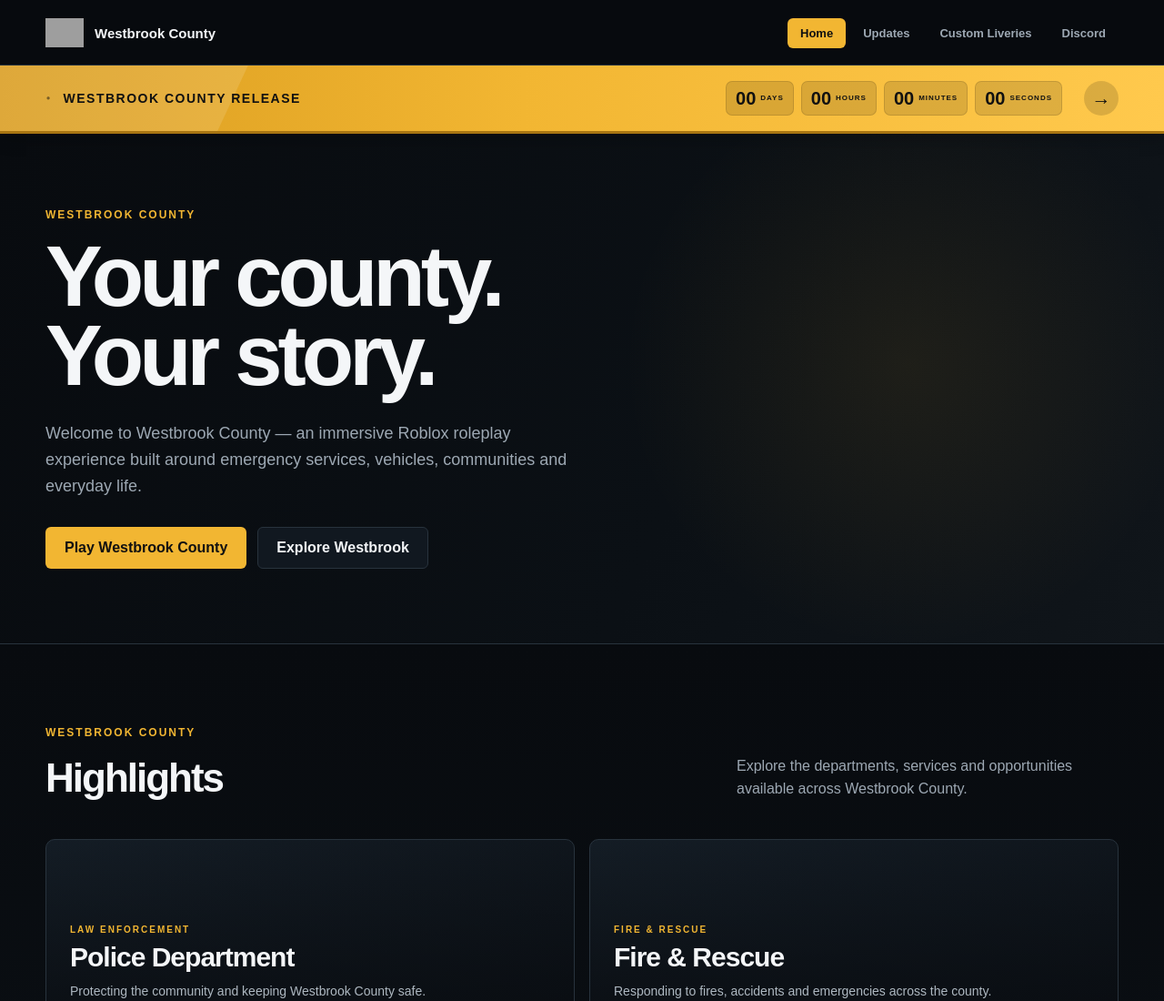
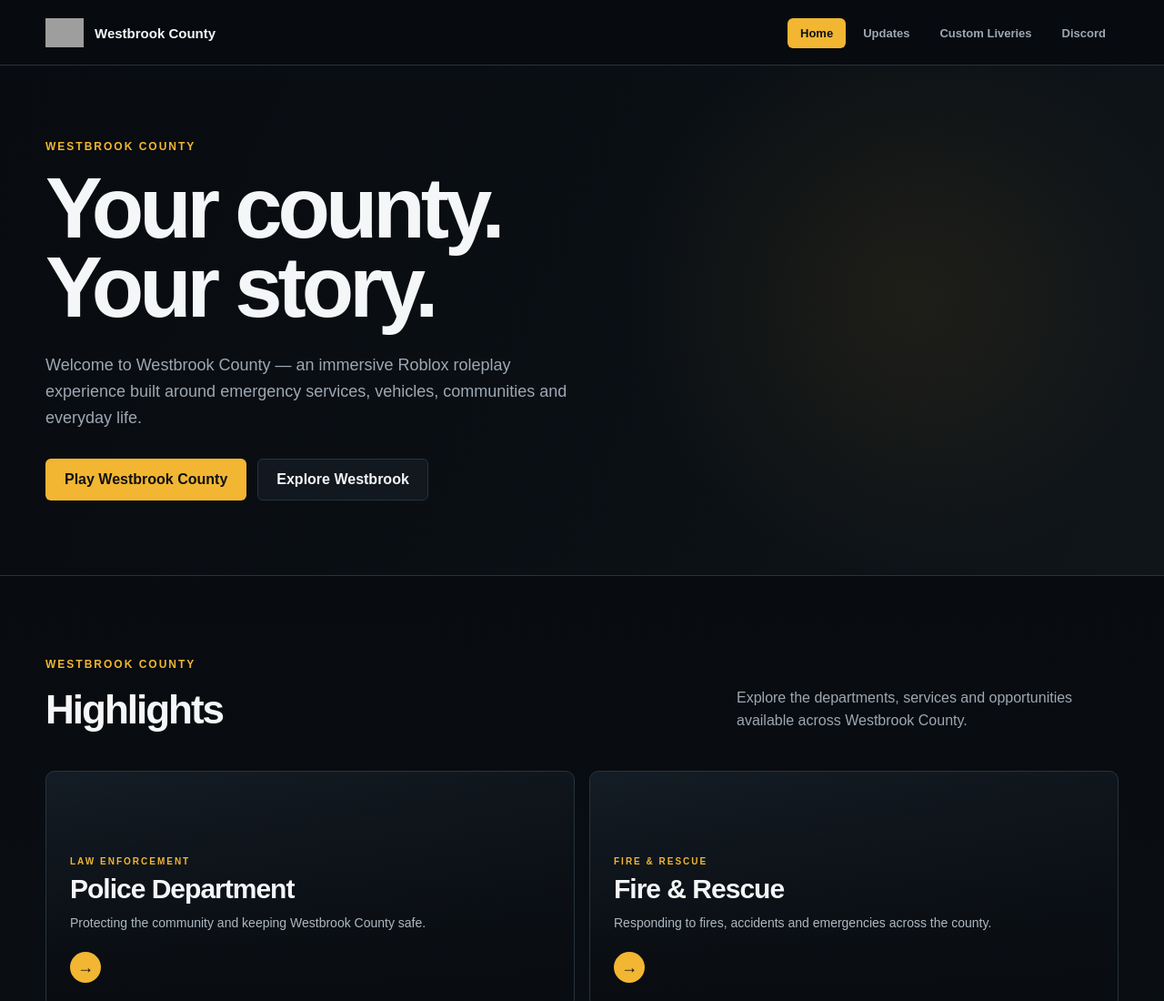
Before and after one commit to pineapplekid555-glitch/Westbrookcounty, a plain HTML site: page index.html in a window 1280 px wide. Shown: the top 1100 px of the page at 91% size. Drawn offline with Linux system fonts and the light colour scheme; grey boxes are pictures that could not be loaded.

Commit message:
Actually remove release countdown ribbon

```diff
--- a/index.html
+++ b/index.html
@@ -86,63 +86,6 @@
         </div>
 
     </header>
-
-
-    <!-- =========================================
-         RELEASE COUNTDOWN RIBBON
-         ========================================= -->
-
-    <div
-        class="countdown-ribbon"
-        data-countdown-ribbon
-        role="link"
-        tabindex="0"
-        aria-label="View Westbrook County release countdown"
-    >
-
-        <div class="countdown-ribbon-inner">
-
-            <div class="ribbon-title">
-                WESTBROOK COUNTY RELEASE
-            </div>
-
-
-            <div class="ribbon-right">
-
-                <div class="ribbon-countdown">
-
-                    <div class="ribbon-unit">
-                        <strong data-days>00</strong>
-                        <small>DAYS</small>
-                    </div>
-
-                    <div class="ribbon-unit">
-                        <strong data-hours>00</strong>
-                        <small>HOURS</small>
-                    </div>
-
-                    <div class="ribbon-unit">
-                        <strong data-minutes>00</strong>
-                        <small>MINUTES</small>
-                    </div>
-
-                    <div class="ribbon-unit">
-                        <strong data-seconds>00</strong>
-                        <small>SECONDS</small>
-                    </div>
-
-                </div>
-
-
-                <div class="ribbon-arrow">
-                    →
-                </div>
-
-            </div>
-
-        </div>
-
-    </div>
 
 
     <!-- =========================================
```
